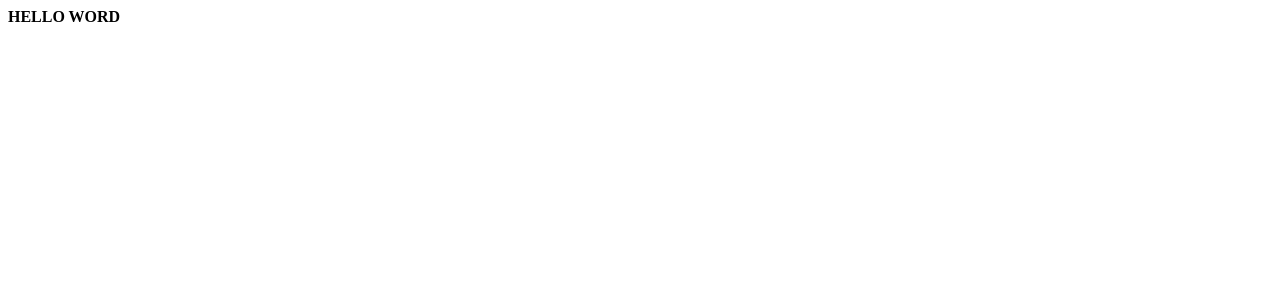
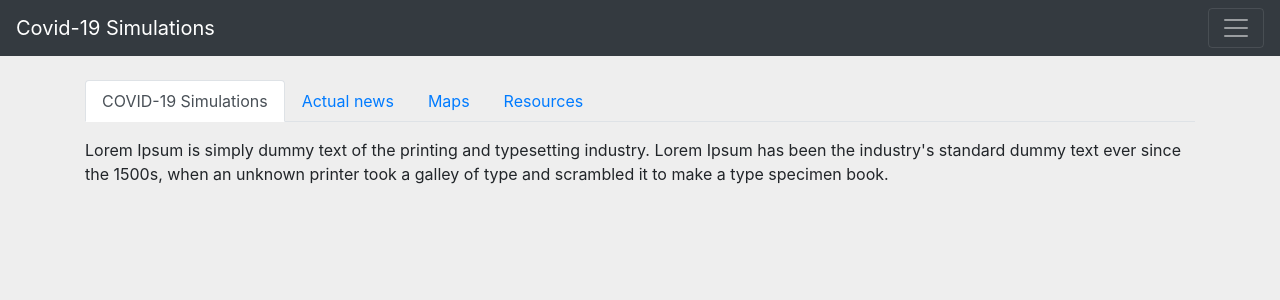
Before and after one commit to andrew3203/CovidSimulation, a Django app: page / in a window 1280 px wide. Before the commit the part shown is almost empty. Shown: the top 300 px of the page. Run offline with Django 3.2, Linux system fonts and the light colour scheme; some libraries are stand-ins or nearby versions.

Commit message:
add navbars and menu to main page

```diff
--- /dev/null
+++ b/covid/simulations/static/simulation/style.css
@@ -0,0 +1,3 @@
+body{
+    background-color: #eeeeee;
+}
--- a/covid/simulations/templates/main.html
+++ b/covid/simulations/templates/main.html
@@ -3,8 +3,65 @@
 <head>
     <meta charset="UTF-8">
     <title>Covid-19 distribution</title>
+    <script src="https://code.jquery.com/jquery-3.4.1.slim.min.js" integrity="sha384-J6qa4849blE2+poT4WnyKhv5vZF5SrPo0iEjwBvKU7imGFAV0wwj1yYfoRSJoZ+n" crossorigin="anonymous"></script>
+    <script src="https://cdn.jsdelivr.net/npm/popper.js@1.16.0/dist/umd/popper.min.js" integrity="sha384-Q6E9RHvbIyZFJoft+2mJbHaEWldlvI9IOYy5n3zV9zzTtmI3UksdQRVvoxMfooAo" crossorigin="anonymous"></script>
+    <link rel="stylesheet" href="https://stackpath.bootstrapcdn.com/bootstrap/4.4.1/css/bootstrap.min.css" integrity="sha384-Vkoo8x4CGsO3+Hhxv8T/Q5PaXtkKtu6ug5TOeNV6gBiFeWPGFN9MuhOf23Q9Ifjh" crossorigin="anonymous">
+    <script src="https://stackpath.bootstrapcdn.com/bootstrap/4.4.1/js/bootstrap.min.js" integrity="sha384-wfSDF2E50Y2D1uUdj0O3uMBJnjuUD4Ih7YwaYd1iqfktj0Uod8GCExl3Og8ifwB6" crossorigin="anonymous"></script>
+    {% load static %}
+    <link rel="stylesheet" type="text/css" href="{% static 'simulation/style.css' %}">
 </head>
 <body>
-    <b>HELLO WORD</b>
+<nav class="navbar navbar-dark bg-dark">
+      <a class="navbar-brand" href="#">Covid-19 Simulations</a>
+          <button class="navbar-toggler" type="button" data-toggle="collapse" data-target="#navbarNavAltMarkup" aria-controls="navbarNavAltMarkup" aria-expanded="false" aria-label="Toggle navigation">
+                <span class="navbar-toggler-icon"></span>
+          </button>
+      <div class="collapse navbar-collapse" id="navbarNavAltMarkup">
+            <div class="navbar-nav">
+                  <a class="nav-item nav-link active" href="#">About project <span class="sr-only">(current)</span></a>
+                  <a class="nav-item nav-link" href="#">Simulations</a>
+                  <a class="nav-item nav-link" href="#">Documentation</a>
+                  <a class="nav-item nav-link disabled" href="#" tabindex="-1" aria-disabled="true">Sign up / Sign in</a>
+            </div>
+      </div>
+</nav>
+    <div class="container pt-4">
+        <ul class="nav nav-tabs" id="myTab" role="tablist">
+            <li class="nav-item">
+                <a class="nav-link active" id="home-tab" data-toggle="tab" href="#covid" role="tab" aria-controls="covid" aria-selected="true">COVID-19 Simulations</a>
+            </li>
+            <li class="nav-item">
+                <a class="nav-link" id="profile-tab" data-toggle="tab" href="#news" role="tab" aria-controls="news" aria-selected="false">Actual news</a>
+            </li>
+            <li class="nav-item">
+                <a class="nav-link" id="contact-tab" data-toggle="tab" href="#maps" role="tab" aria-controls="maps" aria-selected="false">Maps</a>
+            </li>
+            <li class="nav-item">
+                <a class="nav-link" id="contact-tab" data-toggle="tab" href="#resources" role="tab" aria-controls="resources" aria-selected="false">Resources</a>
+            </li>
+        </ul>
+        <div class="tab-content" id="myTabContent">
+            <div class="tab-pane fade show active" id="covid" role="tabpanel" aria-labelledby="home-tab">
+                <div class="pt-3">
+                    Lorem Ipsum is simply dummy text of the printing and typesetting industry. Lorem Ipsum has been the industry's standard dummy text ever since the 1500s, when an unknown printer took a galley of type and scrambled it to make a type specimen book.
+                </div>
+            </div>
+            <div class="tab-pane fade" id="news" role="tabpanel" aria-labelledby="profile-tab">
+                <div class="pt-3">
+                    It is a long established fact that a reader will be distracted by the readable content of a page when looking at its layout. The point of using Lorem Ipsum is that it has a more-or-less normal distribution of letters, as opposed to using 'Content here, content here', making it look like readable English.
+                </div>
+            </div>
+            <div class="tab-pane fade" id="maps" role="tabpanel" aria-labelledby="contact-tab">
+                <div class="pt-3">
+                    Contrary to popular belief, Lorem Ipsum is not simply random text.
+                </div>
+            </div>
+            <div class="tab-pane fade" id="resources" role="tabpanel" aria-labelledby="contact-tab">
+                <div class="pt-3">
+                    The generated Lorem Ipsum is therefore always free from repetition, injected humour, or non-characteristic words etc.
+                </div>
+            </div>
+        </div>
+    </div>
 </body>
 </html>
```
Also changed, not shown: 4 other files.
